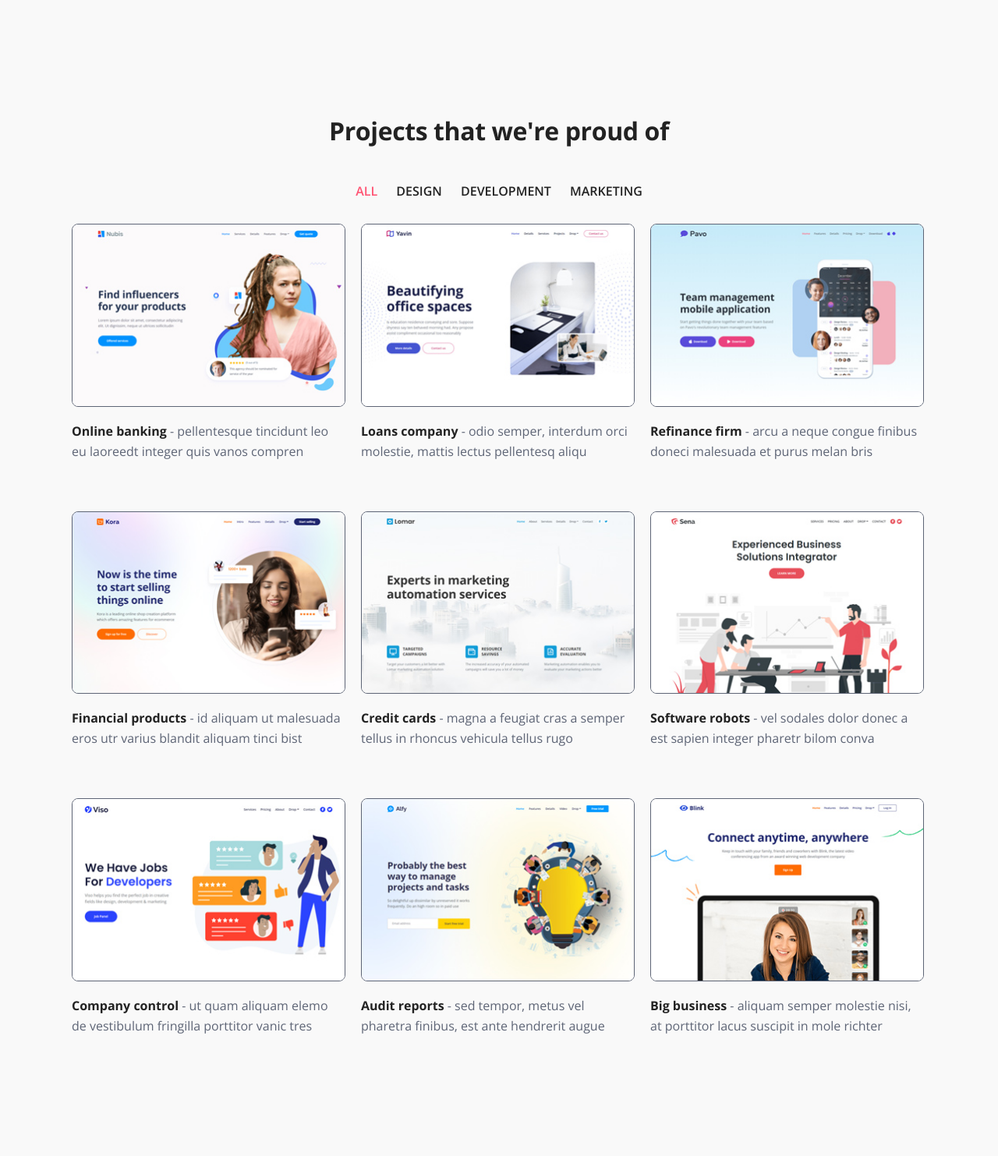
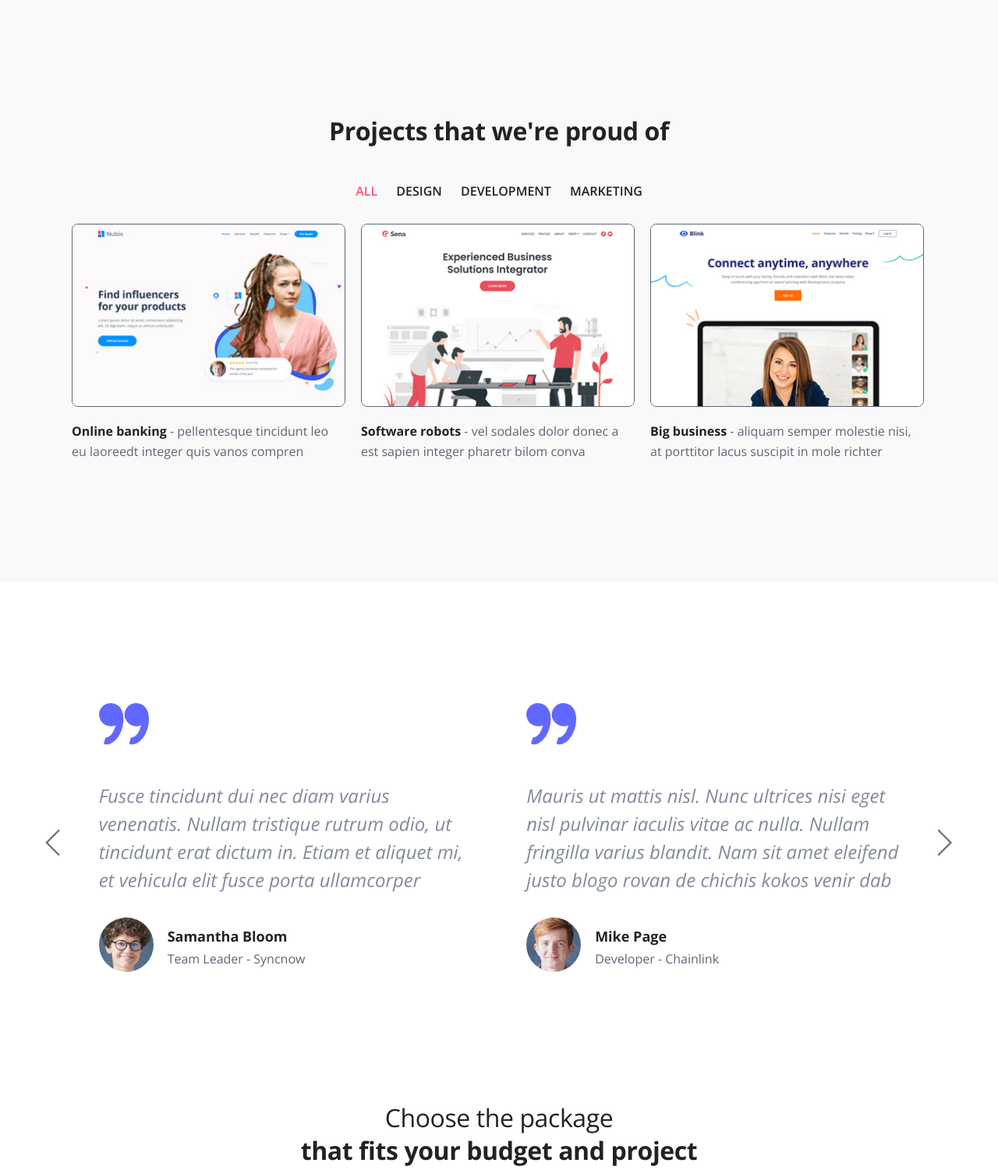
Before and after one commit to idea-development/idea-dev, a Django app: page / in a window 1280 px wide. Shown: the part 2751-4252 px from the top of the page at 78% size. Run offline with Django 4.2, Linux system fonts and the light colour scheme; some libraries are stand-ins or nearby versions.

Commit message:
index.html v10

```diff
--- a/website/templates/index.html
+++ b/website/templates/index.html
@@ -13,8 +13,8 @@
     <meta name="author" content="C Emilian">
 
     <!-- OG Meta Tags to improve the way the post looks when you share the page on Facebook, Twitter, LinkedIn -->
-	<meta property="og:site_name" content="" /> <!-- website name -->
-	<meta property="og:site" content="" /> <!-- website link -->
+	<meta property="og:site_name" content="iDEA" /> <!-- website name -->
+	<meta property="og:site" content="https://idea-development.herokuapp.com/" /> <!-- website link -->
 	<meta property="og:title" content=""/> <!-- title shown in the actual shared post -->
 	<meta property="og:description" content="" /> <!-- description shown in the actual shared post -->
 	<meta property="og:image" content="" /> <!-- image link, make sure it's jpg -->
@@ -66,7 +66,7 @@
                     </li>
                     {% comment %} Dropdown menu if I want {% endcomment %}
 
-                    {% comment %} <li class="nav-item dropdown">
+                     <li class="nav-item dropdown">
                         <a class="nav-link dropdown-toggle" href="#" id="dropdown01" data-bs-toggle="dropdown" aria-expanded="false">Drop</a>
                         <ul class="dropdown-menu" aria-labelledby="dropdown01">
                             <li><a class="dropdown-item" href="article.html">Article Details</a></li>
@@ -75,7 +75,7 @@
                             <li><div class="dropdown-divider"></div></li>
                             <li><a class="dropdown-item" href="privacy.html">Privacy Policy</a></li>
                         </ul>
-                    </li> {% endcomment %}
+                    </li>
                 </ul>
                 <span class="nav-item">
                     <a class="btn-solid-sm" href="#contact">Get quote</a>
@@ -345,48 +345,15 @@
                                 <p><strong>Online banking</strong> - pellentesque tincidunt leo eu laoreedt integer quis vanos compren</p>
                             </a>
                         </div>
-                        <div class="element-item development">
-                            <a href="article.html">
-                                <img class="img-fluid" src="{% static 'website/images/project-2.jpg' %} " alt="alternative">
-                                <p><strong>Loans company</strong> - odio semper, interdum orci molestie, mattis lectus pellentesq aliqu</p>
-                            </a>
-                        </div>
-                        <div class="element-item development">
-                            <a href="article.html">
-                                <img class="img-fluid" src="{% static 'website/images/project-3.jpg' %} " alt="alternative">
-                                <p><strong>Refinance firm</strong> - arcu a neque congue finibus doneci malesuada et purus melan bris</p>
-                            </a>
-                        </div>
-                        <div class="element-item design development">
-                            <a href="article.html">
-                                <img class="img-fluid" src="{% static 'website/images/project-4.jpg' %} " alt="alternative">
-                                <p><strong>Financial products</strong> - id aliquam ut malesuada eros utr varius blandit aliquam tinci bist</p>
-                            </a>
-                        </div>
-                        <div class="element-item design development">
-                            <a href="article.html">
-                                <img class="img-fluid" src="{% static 'website/images/project-5.jpg' %} " alt="alternative">
-                                <p><strong>Credit cards</strong> - magna a feugiat cras a semper tellus in rhoncus vehicula tellus rugo</p>
-                            </a>
-                        </div>
+
                         <div class="element-item design marketing">
                             <a href="article.html">
                                 <img class="img-fluid" src="{% static 'website/images/project-6.jpg' %} " alt="alternative">
                                 <p><strong>Software robots</strong> - vel sodales dolor donec a est sapien integer pharetr bilom conva</p>
                             </a>
                         </div>
-                        <div class="element-item design marketing">
-                            <a href="article.html">
-                                <img class="img-fluid" src="{% static 'website/images/project-7.jpg' %} " alt="alternative">
-                                <p><strong>Company control</strong> - ut quam aliquam elemo de vestibulum fringilla porttitor vanic tres</p>
-                            </a>
-                        </div>
-                        <div class="element-item design marketing">
-                            <a href="article.html">
-                                <img class="img-fluid" src="{% static 'website/images/project-8.jpg' %} " alt="alternative">
-                                <p><strong>Audit reports</strong> - sed tempor, metus vel pharetra finibus, est ante hendrerit augue</p>
-                            </a>
-                        </div>
+
+
                         <div class="element-item design marketing">
                             <a href="article.html">
                                 <img class="img-fluid" src="{% static 'website/images/project-9.jpg' %} " alt="alternative">
--- a/zinc/settings.py
+++ b/zinc/settings.py
@@ -2,7 +2,7 @@ import os
 from pathlib import Path
 import django_on_heroku
 import dj_database_url
-from decouple import config
+# from decouple import config
 
 # Build paths inside the project like this: BASE_DIR / 'subdir'.
 BASE_DIR = Path(__file__).resolve().parent.parent
```
